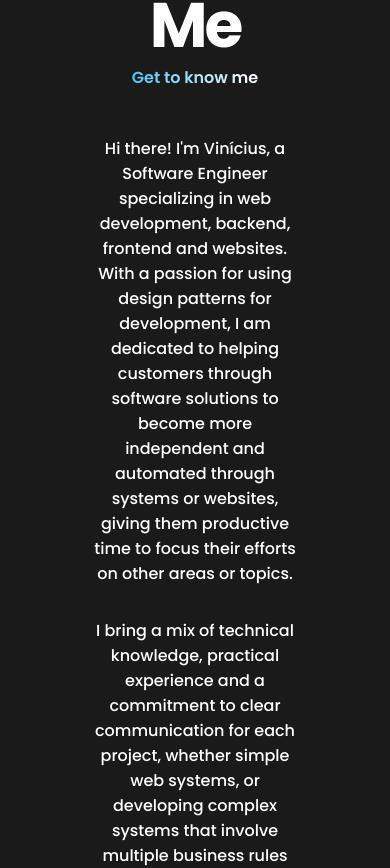
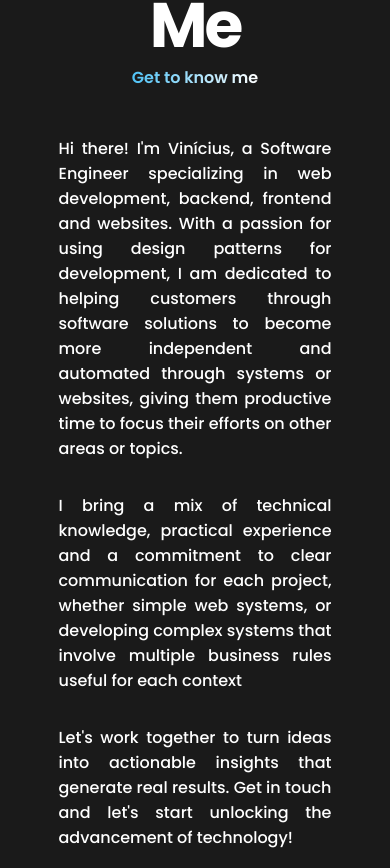
Before and after one commit to vinilins/My-Professional-Portfolio, a Vue app: page / in a window 390 px wide. Shown: the part 826-1694 px from the top of the page. Built offline with nearby package versions, Linux system fonts and the light colour scheme; no server answers.

Commit message:
feat(src/components): Adding media querie to adjust the text width

```diff
--- a/src/components/SessionAboutMe.vue
+++ b/src/components/SessionAboutMe.vue
@@ -91,6 +91,10 @@ p {
     width: 60%;
   }
 
+  @media only screen and (max-width: 800px) {
+    width: 100%;
+    text-align: justify;
+  }
 }
 
 .btn-download-resume {
```
